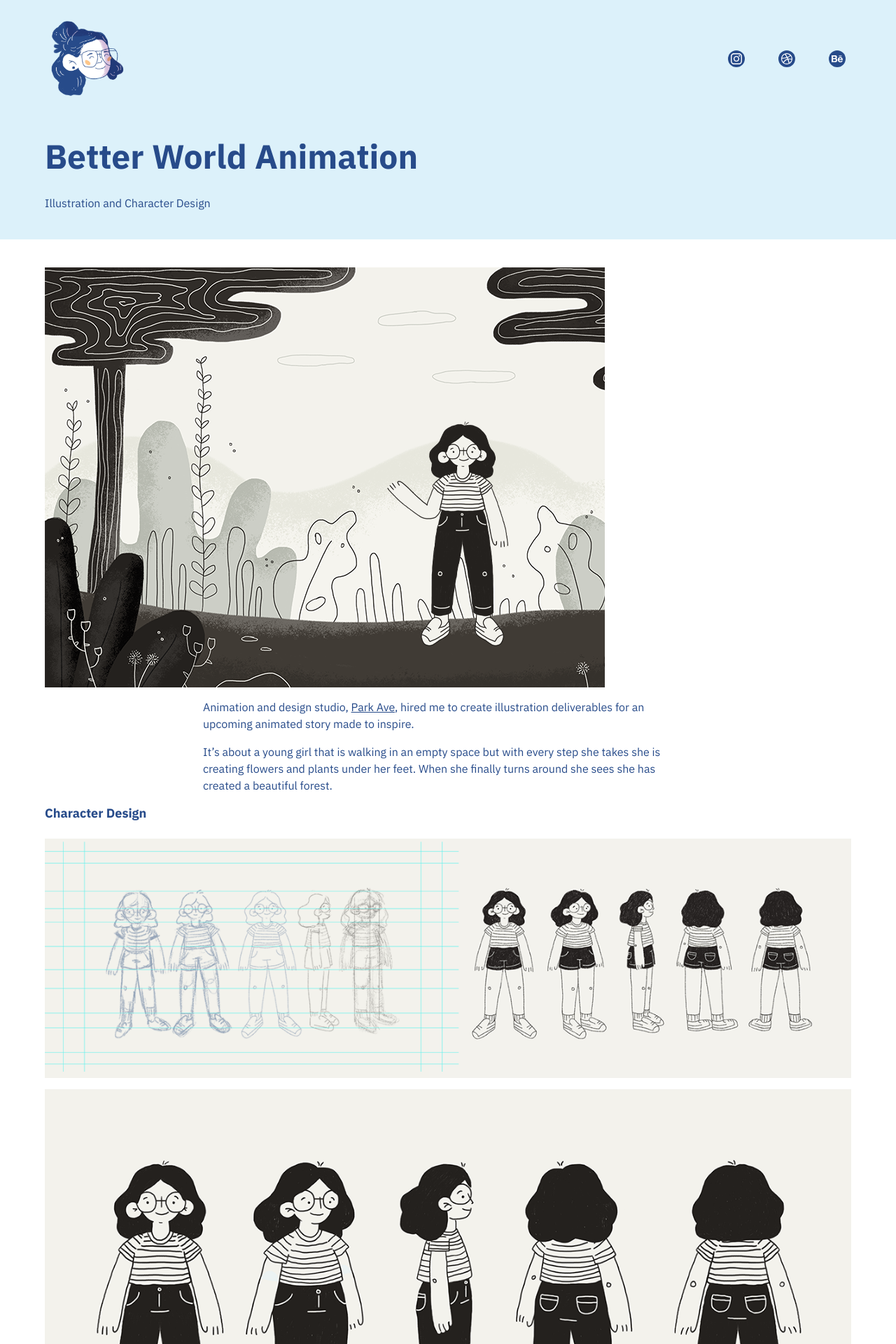
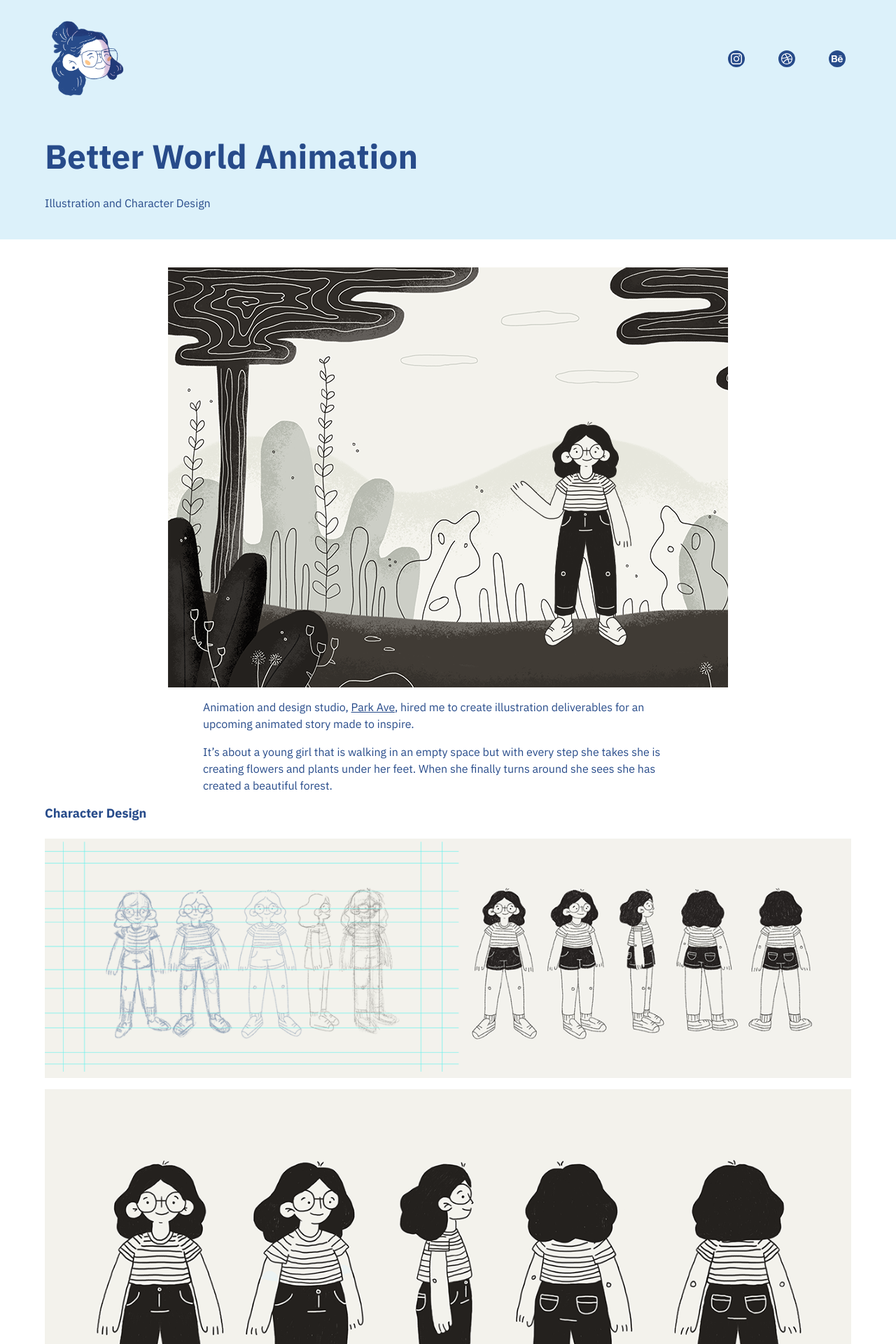
Before and after one commit to dlvjose/katreyyy, a Jekyll site: the page built from _projects/better-world.md, in a window 1280 px wide. Shown: the top 1920 px of the page at 70% size. Built offline with Jekyll 4.4.1, drawn with Linux system fonts in a browser that asks for light colours.

Commit message:
Centered images in case they don't go full width

```diff
--- a/_sass/main.scss
+++ b/_sass/main.scss
@@ -215,6 +215,7 @@ a{
 
   .img-only{
     width: 100%;
+    text-align: center;
   }
 }
 
--- a/bigboss/config.yml
+++ b/bigboss/config.yml
@@ -79,6 +79,7 @@ collections:
     folder: "_projects"
     create: true
     slug: "{{slug}}"
+    preview_path: preview/{{slug}}
     editor:
       preview: false
     fields:
```
Also changed, not shown: 4 other files.
